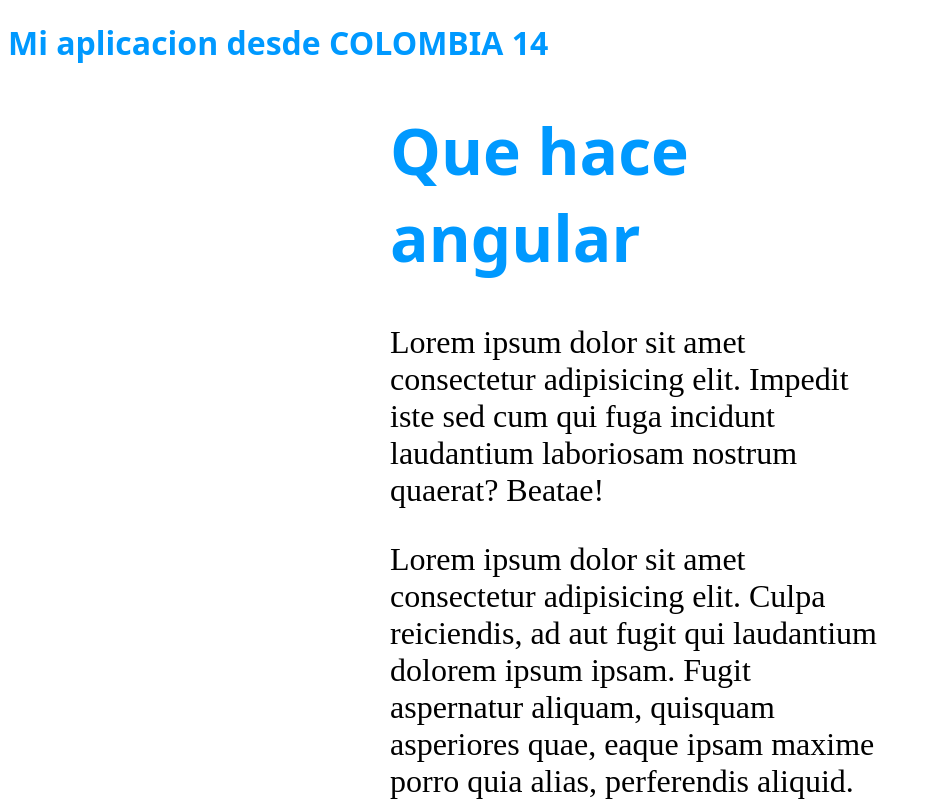
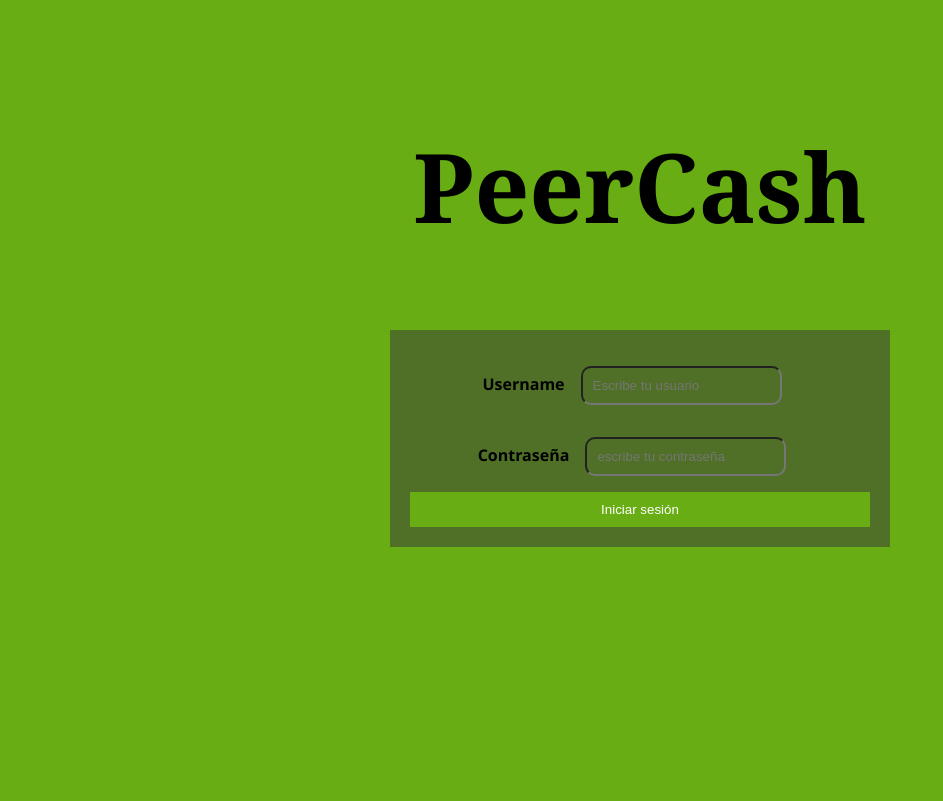
Before and after one commit to narciris/angular-project, an Angular app: page / in a window 1280 px wide. Shown: the top 801 px of the page, without its empty margins (0-943 px from the left). Built offline with nearby package versions, Linux system fonts and the light colour scheme.

Commit message:
add login funtionalities

```diff
--- a/src/app/app.component.ts
+++ b/src/app/app.component.ts
@@ -3,10 +3,11 @@ import { RouterOutlet } from '@angular/router';
 import { UserComponentComponent } from './user-component/user-component.component';
 import { GamesComponent } from './games/games.component';
 import { CommentComponent } from "./comment/comment.component";
+import { LoginComponent } from './login/login.component';
 
 @Component({
   selector: 'app-root',
-  imports: [RouterOutlet, UserComponentComponent, CommentComponent],
+  imports: [RouterOutlet, UserComponentComponent, CommentComponent, LoginComponent],
   templateUrl: './app.component.html',
   styleUrl: './app.component.css'
 
--- /dev/null
+++ b/src/app/login/login.component.css
@@ -0,0 +1,40 @@
+form{
+    margin: 0 auto;
+}
+
+h1{
+    text-align: center;
+    font-size: 6rem;
+    font-family: Georgia, 'Times New Roman', Times, serif;
+}
+
+section{
+    background-color:#4f7026;
+    padding: 20px;
+}
+.form-username, .form-password{
+    text-align: center;
+    justify-content: center;
+    font-family: 'Lucida Sans', 'Lucida Sans Regular', 'Lucida Grande', 'Lucida Sans Unicode', Geneva, Verdana, sans-serif;
+    font-size: medium;
+}
+
+input{
+    padding: 10px;
+    margin: 1rem;
+    border-radius: 10px;
+    background-color: #4f7026;
+}
+label{
+    font-family: 'Segoe UI', Tahoma, Geneva, Verdana, sans-serif;
+    font-weight: bold;
+}
+
+button {
+    width: 100%;
+    padding: 10px;
+    background-color:#67ad13;
+    color: white;
+    border: none;
+    cursor: pointer;
+  }
--- /dev/null
+++ b/src/app/login/login.component.html
@@ -0,0 +1,35 @@
+
+<h1>PeerCash </h1>
+    <section>
+
+
+        <form
+        (submit)="onLogin()"
+
+         >
+            <div class="form-username">
+            <label for="username">Username</label>
+            <input type="email"
+             name="username"
+             [(ngModel)]="username"
+              id="un"
+              placeholder="Escribe tu usuario">
+        </div>
+         <div class="form-password">
+             <label for="password">Contraseña</label>
+             <input
+             type="password"
+             name="password"
+             [(ngModel)]="password"
+             id="pd"
+             placeholder="escribe tu contraseña">
+         </div>
+            <button type="submit" >Iniciar sesión </button>
+            <p
+            *ngIf="message"
+            >
+            {{message}}
+        </p>
+        </form>
+
+    </section>
--- /dev/null
+++ b/src/app/login/login.component.ts
@@ -0,0 +1,27 @@
+import { CommonModule } from '@angular/common';
+import { Component } from '@angular/core';
+import { FormsModule } from '@angular/forms';
+
+@Component({
+  selector: 'app-login',
+  imports: [FormsModule, CommonModule],
+  templateUrl: './login.component.html',
+  styleUrl: './login.component.css'
+})
+export class LoginComponent {
+  username = '';
+  password= '';
+  islogged= false;
+  message = '';
+
+  onLogin() : void{
+
+    if(this.username === 'narcirs.mena@example.co' && this.password === '1234'){
+      this.islogged = true;
+      this.message = "logeado con exito"
+    }else{
+        this.message = "Error: contraseña o usuario incorrectos";
+    }
+  }
+
+}
--- a/src/app/user-component/user-component.component.css
+++ b/src/app/user-component/user-component.component.css
@@ -3,6 +3,9 @@ section{
     margin: 0 auto;
     padding-top: 32px;
     font-size: 24px;
+}
+body{
+    background-color: blue;
 }
 
 img{
--- a/src/app/user-component/user-component.component.html
+++ b/src/app/user-component/user-component.component.html
@@ -1,7 +1,7 @@
 <section>
     <!-- // directiva if -->
 
-    @if(isLogged){
+    <!-- @if(isLogged){
         <p>Bienvenidx, {{username}}</p>
         <img
         (click)="greet()"
@@ -11,7 +11,6 @@
     }@else{
         <p>Inicia sesión Porfavor</p>
         <button (click)="isLogged =true"> Log in</button>
-        <!-- // esto funciona como un estado -->
 
     }
     <h2>Estos son los Juegos de {{username}}</h2>
@@ -21,5 +20,7 @@
 
 @if(favGame !== ''){
 <p>Tu juego favorito es {{favGame}}</p>
-}
+} -->
+
+<app-login></app-login>
 </section>
--- a/src/app/user-component/user-component.component.ts
+++ b/src/app/user-component/user-component.component.ts
@@ -1,9 +1,11 @@
 import { Component } from '@angular/core';
 import { GamesComponent } from "../games/games.component";
+import { LoginComponent } from '../login/login.component';
 
 @Component({
   selector: 'app-user-component',
-  imports: [GamesComponent],
+  standalone: true,
+  imports: [GamesComponent,LoginComponent],
   templateUrl: './user-component.component.html',
   styleUrl: './user-component.component.css'
 })
--- a/src/styles.css
+++ b/src/styles.css
@@ -2,3 +2,7 @@
 :root{
     color-scheme: light-dark;
 }
+
+body{
+    background-color:#67ad13;
+}
```
Also changed, not shown: src/app/app.component.html (+4 -4 lines), 1 other file (tests, documents, lock files or other folders).
